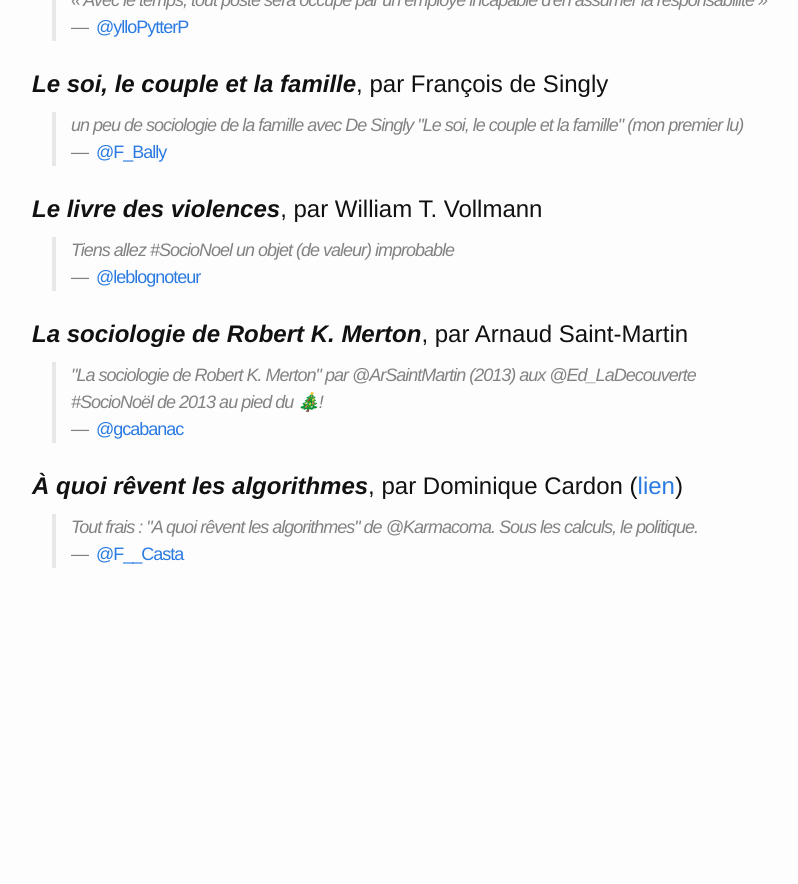
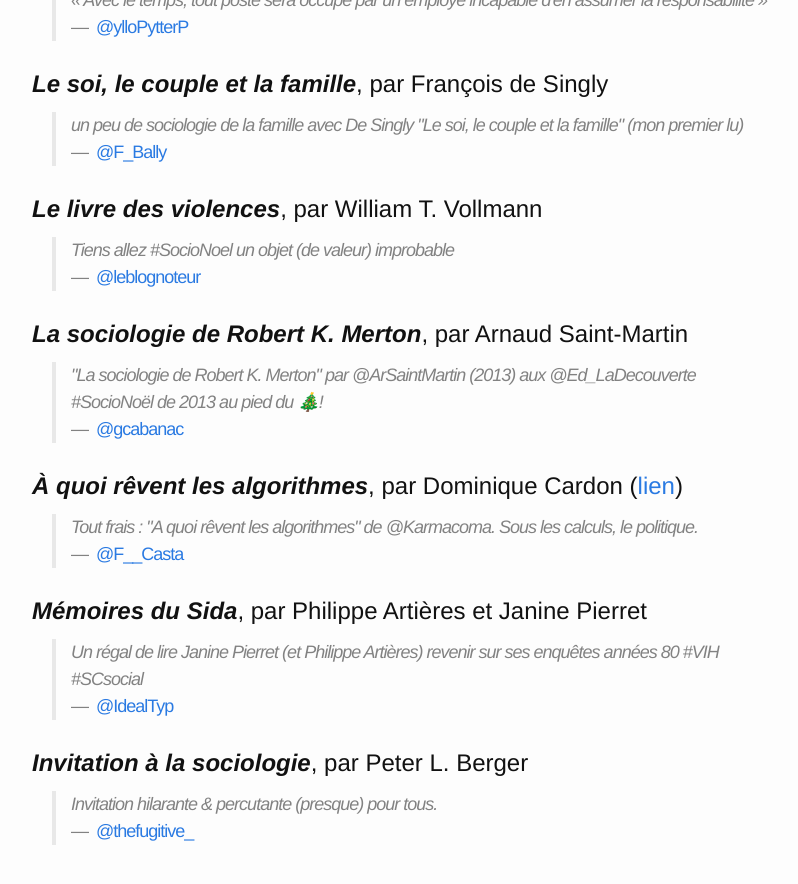
Before and after one commit to bfontaine/SocioNoel, a Jekyll site: the page built from index.md, in a window 1280 px wide and 900 px high, scrolled down 27408 px. Shown: the top 884 px of the window, without its empty margins (238-1036 px from the left). Built offline with Jekyll 4.4.1, drawn with Linux system fonts in a browser that asks for light colours; before the commit the page ends 28031 px from its top, so only the background shows below that.

Commit message:
more books

```diff
--- a/index.md
+++ b/index.md
@@ -2136,3 +2136,25 @@ Accès direct à un jour :<br/>
 
   </div>
 </article>
+<article class="book">
+  <h1><span class="title">Mémoires du Sida</span>, par <span class="author">Philippe Artières et Janine Pierret</span></h1>
+  <div class="sources">
+
+    <blockquote class="comment">
+      Un régal de lire Janine Pierret (et Philippe Artières) revenir sur ses enquêtes années 80 #VIH #SCsocial<br/>
+      <span class="comment-author">—&nbsp;&nbsp;<a class="handle" href="https://twitter.com/IdealTyp/status/672519477192466432">@IdealTyp</a></span>
+    </blockquote>
+
+  </div>
+</article>
+<article class="book">
+  <h1><span class="title">Invitation à la sociologie</span>, par <span class="author">Peter L. Berger</span></h1>
+  <div class="sources">
+
+    <blockquote class="comment">
+      Invitation hilarante & percutante (presque) pour tous.<br/>
+      <span class="comment-author">—&nbsp;&nbsp;<a class="handle" href="https://twitter.com/thefugitive_/status/672511628689211392">@thefugitive_</a></span>
+    </blockquote>
+
+  </div>
+</article>
```
Also changed, not shown: books.yml (+11 -0 lines).
